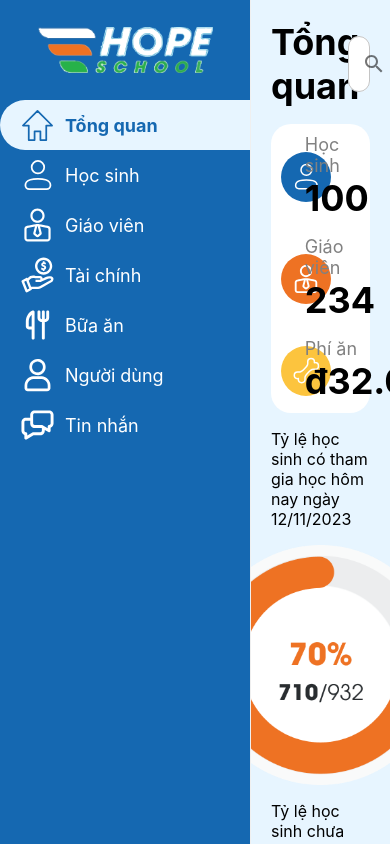
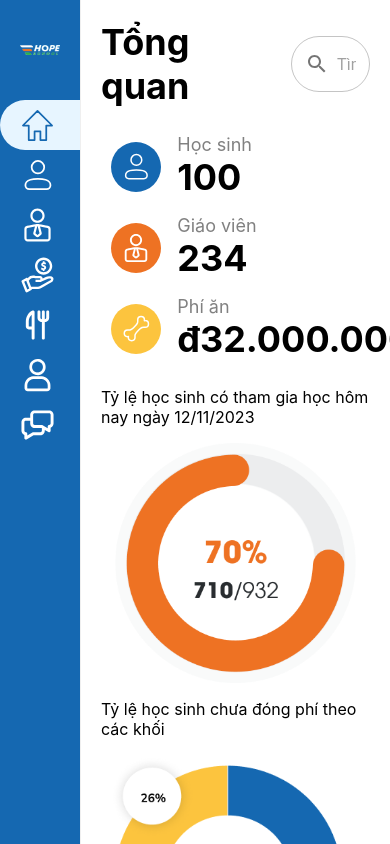
Before and after one commit to TalJa1/web-huybao, a React (Create React App) app: page / in a window 390 px wide. Built offline with nearby package versions, Linux system fonts and the light colour scheme.

Commit message:
Enhance TopLayout with responsive sidebar and dynamic menu item visibility based on window size

```diff
--- a/src/components/TopLayout.tsx
+++ b/src/components/TopLayout.tsx
@@ -1,4 +1,4 @@
-import React, { useState } from "react";
+import React, { useState, useEffect } from "react";
 import { Sidebar, Menu, MenuItem, sidebarClasses } from "react-pro-sidebar";
 import { Link } from "react-router-dom";
 import logo from "../assets/logo.png";
@@ -15,6 +15,7 @@ import {
 
 const TopLayout: React.FC<{ children: React.ReactNode }> = ({ children }) => {
   const [activeItem, setActiveItem] = useState<string>("home");
+  const [isMinimized, setIsMinimized] = useState<boolean>(false);
 
   const handleMenuItemClick = (item: string) => {
     setActiveItem(item);
@@ -36,9 +37,23 @@ const TopLayout: React.FC<{ children: React.ReactNode }> = ({ children }) => {
     borderBottomLeftRadius: activeItem === item ? "40px" : "0",
   });
 
+  useEffect(() => {
+    const handleResize = () => {
+      setIsMinimized(window.innerWidth < 1200);
+    };
+
+    window.addEventListener("resize", handleResize);
+    handleResize(); // Call initially to set the state based on the initial window size
+
+    return () => {
+      window.removeEventListener("resize", handleResize);
+    };
+  }, []);
+
   return (
     <div style={{ display: "flex", height: "100vh" }}>
       <Sidebar
+      collapsed={isMinimized}
         rootStyles={{
           [`.${sidebarClasses.container}`]: {
             backgroundColor: "#1568B1",
@@ -46,6 +61,8 @@ const TopLayout: React.FC<{ children: React.ReactNode }> = ({ children }) => {
             display: "flex",
             flexDirection: "column",
             overflow: "auto",
+            width: isMinimized ? "80px" : "250px", // Adjust width based on isMinimized state
+            transition: "width 0.3s", // Smooth transition for width change
           },
         }}
       >
@@ -58,7 +75,11 @@ const TopLayout: React.FC<{ children: React.ReactNode }> = ({ children }) => {
             width: "100%",
           }}
         >
-          <img style={{ width: "70%" }} alt="logo" src={logo} />
+          <img
+            style={{ width: isMinimized ? "50%" : "70%" }}
+            alt="logo"
+            src={logo}
+          />
         </Box>
         <Menu>
           <MenuItem
@@ -67,7 +88,7 @@ const TopLayout: React.FC<{ children: React.ReactNode }> = ({ children }) => {
             onClick={() => handleMenuItemClick("home")}
             style={getMenuItemStyle("home")}
           >
-            Tổng quan
+            {!isMinimized && "Tổng quan"}
           </MenuItem>
           <MenuItem
             component={<Link to="/students" />}
@@ -75,7 +96,7 @@ const TopLayout: React.FC<{ children: React.ReactNode }> = ({ children }) => {
             onClick={() => handleMenuItemClick("students")}
             style={getMenuItemStyle("students")}
           >
-            Học sinh
+            {!isMinimized && "Học sinh"}
           </MenuItem>
           <MenuItem
             component={<Link to="/teachers" />}
@@ -83,7 +104,7 @@ const TopLayout: React.FC<{ children: React.ReactNode }> = ({ children }) => {
             onClick={() => handleMenuItemClick("teachers")}
             style={getMenuItemStyle("teachers")}
           >
-            Giáo viên
+            {!isMinimized && "Giáo viên"}
           </MenuItem>
           <MenuItem
             component={<Link to="/finance" />}
@@ -91,7 +112,7 @@ const TopLayout: React.FC<{ children: React.ReactNode }> = ({ children }) => {
             onClick={() => handleMenuItemClick("finance")}
             style={getMenuItemStyle("finance")}
           >
-            Tài chính
+            {!isMinimized && "Tài chính"}
           </MenuItem>
           <MenuItem
             component={<Link to="/meals" />}
@@ -99,7 +120,7 @@ const TopLayout: React.FC<{ children: React.ReactNode }> = ({ children }) => {
             onClick={() => handleMenuItemClick("meals")}
             style={getMenuItemStyle("meals")}
           >
-            Bữa ăn
+            {!isMinimized && "Bữa ăn"}
           </MenuItem>
           <MenuItem
             component={<Link to="/users" />}
@@ -107,7 +128,7 @@ const TopLayout: React.FC<{ children: React.ReactNode }> = ({ children }) => {
             onClick={() => handleMenuItemClick("users")}
             style={getMenuItemStyle("users")}
           >
-            Người dùng
+            {!isMinimized && "Người dùng"}
           </MenuItem>
           <MenuItem
             component={<Link to="/messages" />}
@@ -115,18 +136,11 @@ const TopLayout: React.FC<{ children: React.ReactNode }> = ({ children }) => {
             onClick={() => handleMenuItemClick("messages")}
             style={getMenuItemStyle("messages")}
           >
-            Tin nhắn
+            {!isMinimized && "Tin nhắn"}
           </MenuItem>
         </Menu>
       </Sidebar>
-      <div
-        style={{
-          flex: 1,
-          padding: "20px",
-          overflow: "auto",
-          backgroundColor: "#E7F5FF",
-        }}
-      >
+      <div style={{ flex: 1, padding: "20px", overflow: "auto" }}>
         {children}
       </div>
     </div>
```
